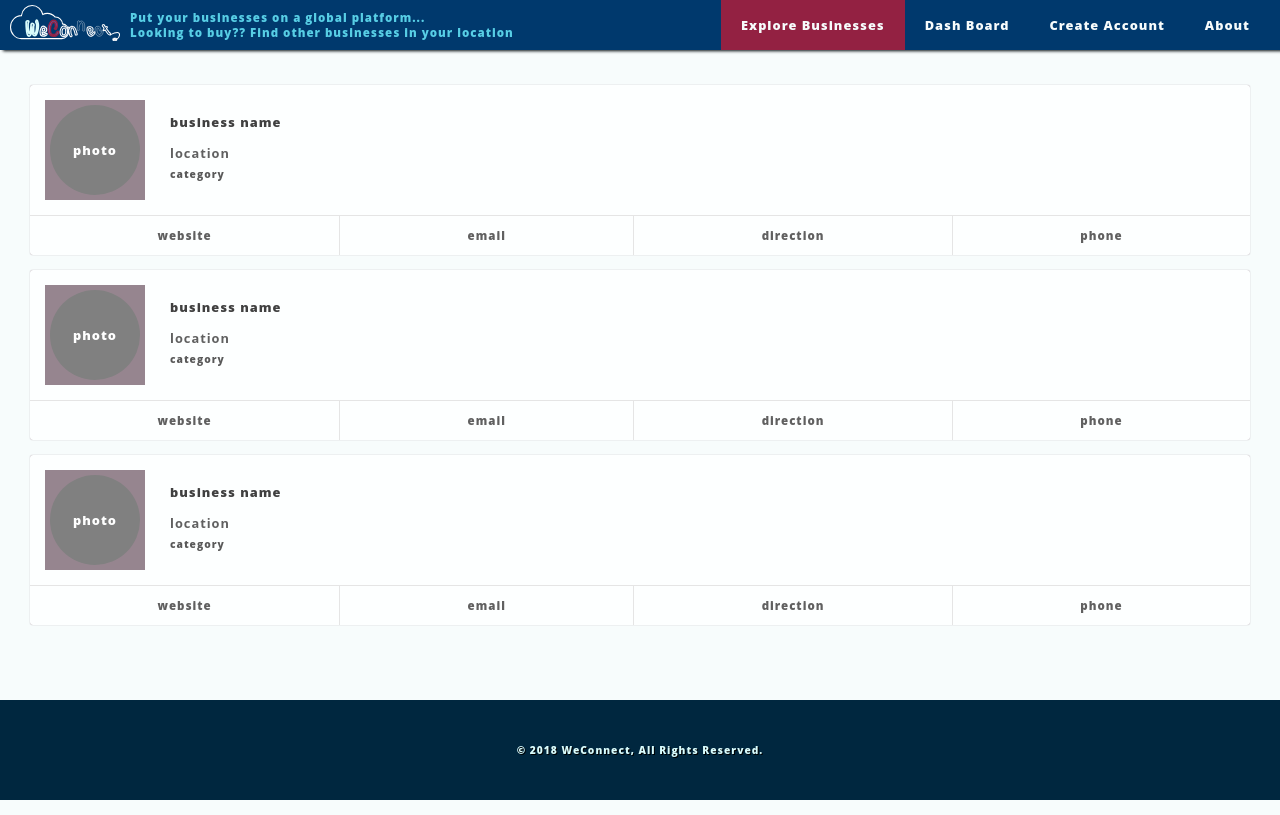
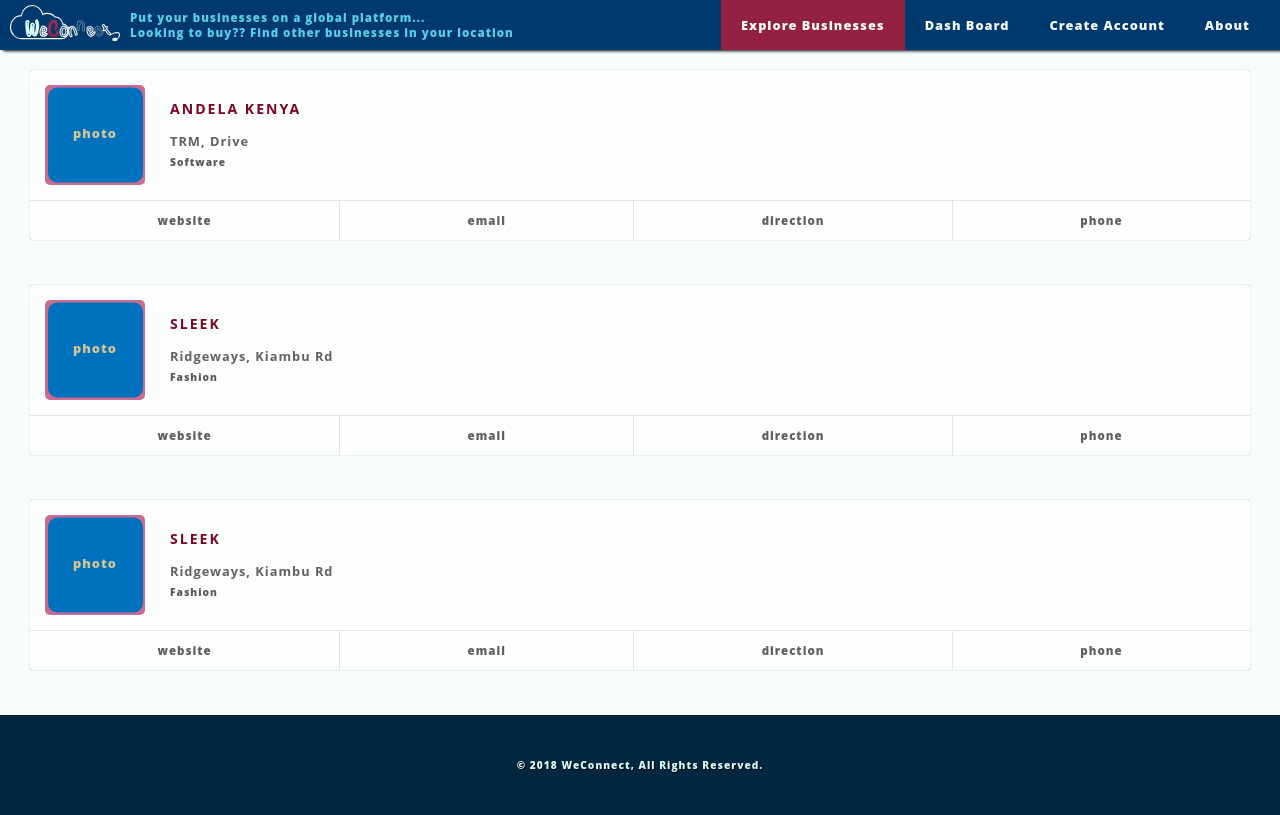
Before and after one commit to johnmutuma5/weconnect-client, a React (Create React App) app: page /businesses in a window 1280 px wide. Built offline with nearby package versions, Linux system fonts and the light colour scheme.

Commit message:
[Chore] Improve business component

```diff
--- a/src/components/Business/Business.css
+++ b/src/components/Business/Business.css
@@ -5,82 +5,6 @@
   -webkit-box-shadow: 0px 0px 1px 0px #96858F;
           box-shadow: 0px 0px 1px 0px #96858F;
   border-radius: 3px;
-  margin: 15px 0;
+  margin-bottom: 45px;
   background: #FDFFFF;
 }
-
-.Business .main_content {
-  padding: 15px;
-}
-
-.Business .quick_tools {
-  height: 40px;
-    -webkit-box-pack: center;
-        -ms-flex-pack: center;
-            justify-content: center;
-    border-top: .5px solid #e5e5e5;
-}
-
-.Business .quick_tools div {
-  -webkit-box-flex: 1;
-      -ms-flex-positive: 1;
-          flex-grow: 1;
-  text-align: center;
-  display: -webkit-box;
-  display: -ms-flexbox;
-  display: flex;
-  -webkit-box-align: center;
-      -ms-flex-align: center;
-          align-items: center;
-  -webkit-box-pack: center;
-      -ms-flex-pack: center;
-          justify-content: center;
-}
-
-.Business .quick_tools div:not(:last-child) {
-  border-right: .5px solid #e5e5e5;
-}
-
-.Business .quick_tools p {
-  color: #606060;
-  font-size: .9em;
-}
-
-.Business .business_thumbnail {
-  width: 100px;
-  height: 100px;
-  display: -webkit-box;
-  display: -ms-flexbox;
-  display: flex;
-  -ms-flex-pack: distribute;
-      justify-content: space-around;
-  margin: auto;
-  background-color: #96858F;
-}
-
-.Business .business_info {
-  -webkit-box-flex: 1;
-      -ms-flex-positive: 1;
-          flex-grow: 1;
-  padding-left: 25px;
-}
-
-.Business .business_thumbnail .image {
-  width: 90px;
-  height: 90px;
-  position: relative;
-  top: 50%;
-  -webkit-transform: translateY(-50%);
-      -ms-transform: translateY(-50%);
-          transform: translateY(-50%);
-  background-color: gray;
-  border-radius: 50%;
-  text-align: center;
-  line-height: 90px;
-  color: white;
-}
-
-.Business .business_info .business_category p {
-    font-size: .8em;
-    color: #595959;
-}
--- a/src/components/Business/Business.js
+++ b/src/components/Business/Business.js
@@ -1,42 +1,13 @@
 import React from 'react';
+import BusinessMainContent from './BusinessMainContent/BusinessMainContent';
+import BusinessQuickLinks from './BusinessQuickLinks/BusinessQuickLinks';
 
 import './Business.css';
 
 const business = (props) => (
     <div className="Business flex_col">
-      <div className="main_content flex_row">
-        <div className="business_thumbnail">
-          <div className="image">
-              photo
-          </div>
-        </div>
-        <div className="business_info flex_col">
-          <div className="business_name">
-            <h3>business name</h3>
-          </div>
-          <div className="business_location">
-            <h4>location</h4>
-          </div>
-          <div className="business_category">
-            <p>category</p>
-          </div>
-        </div>
-      </div>
-
-      <div className="quick_tools flex_row">
-        <div className="website">
-          <p>website</p>
-        </div>
-        <div className="email">
-          <p>email</p>
-        </div>
-        <div className="direction">
-          <p>direction</p>
-        </div>
-        <div className="phone">
-          <p>phone</p>
-        </div>
-      </div>
+        <BusinessMainContent { ...props } />
+        <BusinessQuickLinks />
     </div>
 );
 
--- /dev/null
+++ b/src/components/Business/BusinessMainContent/BusinessMainContent.css
@@ -0,0 +1,3 @@
+.Business .BusinessMainContent {
+  padding: 15px;
+}
--- /dev/null
+++ b/src/components/Business/BusinessMainContent/BusinessMainContent.js
@@ -0,0 +1,15 @@
+import React from 'react';
+import BusinessThumbnail from './BusinessThumbnail/BusinessThumbnail';
+import BusinessMainDescription from './BusinessMainDescription/BusinessMainDescription'
+
+import './BusinessMainContent.css';
+
+
+const businessMainContent = (props) => (
+    <div className="BusinessMainContent flex_row">
+        <BusinessThumbnail />
+        <BusinessMainDescription { ...props }/>
+    </div>
+);
+
+export default businessMainContent;
--- /dev/null
+++ b/src/components/Business/BusinessMainContent/BusinessMainDescription/BusinessMainDescription.css
@@ -0,0 +1,20 @@
+.Business .BusinessMainDescription {
+  -webkit-box-flex: 1;
+      -ms-flex-positive: 1;
+          flex-grow: 1;
+  padding-left: 25px;
+}
+
+.Business .BusinessMainDescription .business_name  h3 {
+    color: #7A0624;
+    font-size: 1.1em;
+    text-transform: uppercase;
+    font-weight: bold !important;
+    letter-spacing: 2px;
+}
+
+
+.Business .BusinessMainDescription .business_category p {
+    font-size: .8em;
+    color: #595959;
+}
--- /dev/null
+++ b/src/components/Business/BusinessMainContent/BusinessMainDescription/BusinessMainDescription.js
@@ -0,0 +1,19 @@
+import React from 'react';
+
+import './BusinessMainDescription.css';
+
+const businessMainDescription = (props) => (
+    <div className="BusinessMainDescription flex_col">
+        <div className="business_name">
+            <h3>{ props.name }</h3>
+        </div>
+        <div className="business_location">
+            <h4>{ props.location }</h4>
+        </div>
+        <div className="business_category">
+            <p>{ props.category }</p>
+        </div>
+    </div>
+);
+
+export default businessMainDescription;
--- /dev/null
+++ b/src/components/Business/BusinessMainContent/BusinessThumbnail/BusinessThumbnail.css
@@ -0,0 +1,27 @@
+.Business .BusinessThumbnail {
+  width: 100px;
+  height: 100px;
+  display: -webkit-box;
+  display: -ms-flexbox;
+  display: flex;
+  -ms-flex-pack: distribute;
+      justify-content: space-around;
+  margin: auto;
+  background-color: #C96B92;
+  border-radius: 5%;
+}
+
+.Business .BusinessThumbnail .image {
+  width: 95px;
+  height: 95px;
+  position: relative;
+  top: 50%;
+  -webkit-transform: translateY(-50%);
+      -ms-transform: translateY(-50%);
+          transform: translateY(-50%);
+  background-color: #0071BC;
+  border-radius: 10%;
+  text-align: center;
+  line-height: 90px;
+  color: #D1C695;
+}
--- /dev/null
+++ b/src/components/Business/BusinessMainContent/BusinessThumbnail/BusinessThumbnail.js
@@ -0,0 +1,13 @@
+import React from 'react';
+
+import './BusinessThumbnail.css';
+
+const businessThumbnail = (props) => (
+    <div className="BusinessThumbnail">
+        <div className="image">
+            photo
+        </div>
+    </div>
+);
+
+export default businessThumbnail;
--- /dev/null
+++ b/src/components/Business/BusinessQuickLinks/BusinessQuickLinks.css
@@ -0,0 +1,32 @@
+.Business .BusinessQuickLinks {
+  height: 40px;
+    -webkit-box-pack: center;
+        -ms-flex-pack: center;
+            justify-content: center;
+    border-top: .5px solid #e5e5e5;
+}
+
+.Business .BusinessQuickLinks div {
+  -webkit-box-flex: 1;
+      -ms-flex-positive: 1;
+          flex-grow: 1;
+  text-align: center;
+  display: -webkit-box;
+  display: -ms-flexbox;
+  display: flex;
+  -webkit-box-align: center;
+      -ms-flex-align: center;
+          align-items: center;
+  -webkit-box-pack: center;
+      -ms-flex-pack: center;
+          justify-content: center;
+}
+
+.Business .BusinessQuickLinks div:not(:last-child) {
+  border-right: .5px solid #e5e5e5;
+}
+
+.Business .BusinessQuickLinks p {
+  color: #606060;
+  font-size: .9em;
+}
--- /dev/null
+++ b/src/components/Business/BusinessQuickLinks/BusinessQuickLinks.js
@@ -0,0 +1,22 @@
+import React from 'react';
+
+import './BusinessQuickLinks.css';
+
+const businessQuickLinks = (props) => (
+    <div className="BusinessQuickLinks flex_row">
+        <div className="website">
+            <p>website</p>
+        </div>
+        <div className="email">
+            <p>email</p>
+        </div>
+        <div className="direction">
+            <p>direction</p>
+        </div>
+        <div className="phone">
+            <p>phone</p>
+        </div>
+    </div>
+);
+
+export default businessQuickLinks;
--- a/src/components/Layout/Layout.css
+++ b/src/components/Layout/Layout.css
@@ -6,7 +6,7 @@
     justify-content: space-around;
 }
 
-.main-content {
+.content .main-content {
     flex-basis: 100%;
     justify-content: space-between;
 }
--- a/src/index.css
+++ b/src/index.css
@@ -24,6 +24,7 @@
   font-weight:800;
   font-size: .8em;
   letter-spacing: 1px;
+  text-rendering: optimizeLegibility;
 }
 
 .container {
@@ -126,7 +127,17 @@
 }
 
 .draw-right {
-  animation: draw-right 1.2s;
+  -webkit-animation: draw-right 1.2s;
+          animation: draw-right 1.2s;
+}
+
+@-webkit-keyframes draw-right {
+  from {
+    left: -100%;
+  }
+  to {
+    left: 0;
+  }
 }
 
 @keyframes draw-right {
```
